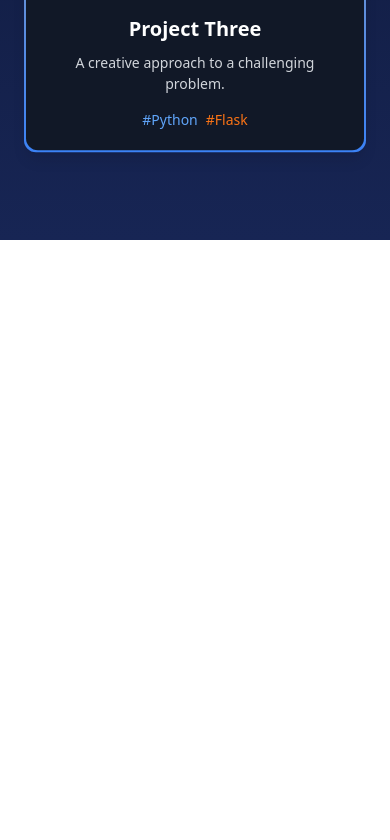
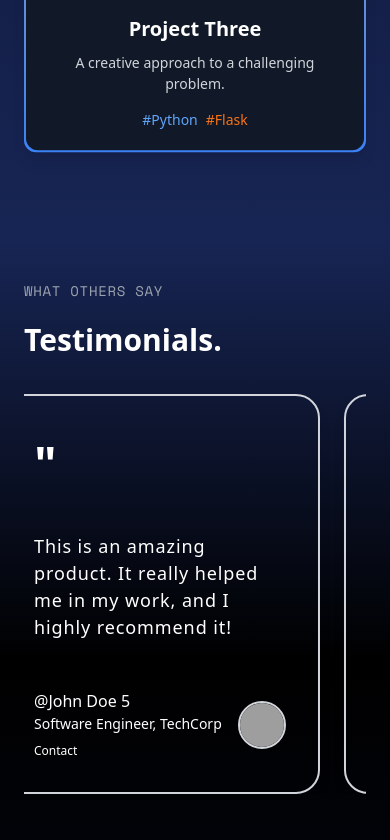
Before and after one commit to Im-Rik/Portfolio, a React (Vite) app: page / in a window 390 px wide. Shown: the part 6490-7330 px from the top of the page. Before the commit the page ends 6730 px from the top, so only its background shows below. Built offline with nearby package versions, Linux system fonts and the light colour scheme; no server answers; grey boxes are pictures that could not be loaded.

Commit message:
Feedbacks section implemented

```diff
--- a/src/App.jsx
+++ b/src/App.jsx
@@ -3,6 +3,7 @@ import Intro from './components/Intro';
 import About from './components/About';
 import Experience from './components/Experience'
 import Works from './components/Works'
+import Feedback from './components/Feedback'
 
 
 const App = () => (
@@ -11,6 +12,7 @@ const App = () => (
     <About />
     <Experience/>
     <Works/>
+    <Feedback/>
   </>
 )
 
--- /dev/null
+++ b/src/components/Feedback.jsx
@@ -0,0 +1,164 @@
+import React, { useEffect, useRef, useState } from "react";
+import { motion, useAnimation } from "framer-motion";
+
+const testimonials = [
+  {
+    name: "John Doe 1",
+    testimonial: "This is an amazing product. It really helped me in my work, and I highly recommend it!",
+    designation: "Software Engineer",
+    company: "TechCorp",
+    image: "https://randomuser.me/api/portraits/men/1.jpg",
+    link: "https://linkedin.com",
+  },
+  {
+    name: "Jane Smith 2",
+    testimonial: "I have been using this product for a few months now, and it has truly exceeded my expectations.",
+    designation: "Product Manager",
+    company: "InnovateX",
+    image: "https://randomuser.me/api/portraits/women/2.jpg",
+    link: "https://linkedin.com",
+  },
+  {
+    name: "John Doe 3",
+    testimonial: "This is an amazing product. It really helped me in my work, and I highly recommend it!",
+    designation: "Software Engineer",
+    company: "TechCorp",
+    image: "https://randomuser.me/api/portraits/men/1.jpg",
+    link: "https://linkedin.com",
+  },
+  {
+    name: "Jane Smith 4",
+    testimonial: "I have been using this product for a few months now, and it has truly exceeded my expectations.",
+    designation: "Product Manager",
+    company: "InnovateX",
+    image: "https://randomuser.me/api/portraits/women/2.jpg",
+    link: "https://linkedin.com",
+  },
+  {
+    name: "John Doe 5",
+    testimonial: "This is an amazing product. It really helped me in my work, and I highly recommend it!",
+    designation: "Software Engineer",
+    company: "TechCorp",
+    image: "https://randomuser.me/api/portraits/men/1.jpg",
+    link: "https://linkedin.com",
+  },
+  {
+    name: "Jane Smith 6",
+    testimonial: "I have been using this product for a few months now, and it has truly exceeded my expectations.",
+    designation: "Product Manager",
+    company: "InnovateX",
+    image: "https://randomuser.me/api/portraits/women/2.jpg",
+    link: "https://linkedin.com",
+  },
+];
+
+const FeedbackCard = ({ testimonial, name, designation, company, image, link }) => (
+  <div className="flex-shrink-0 w-[320px] h-[400px] bg-black-200 p-8 rounded-3xl border-2 border-gray-300 shadow-lg flex flex-col justify-between">
+    <p className="text-white font-black text-[48px]">"</p>
+    <p className="text-white tracking-wider text-[18px]">{testimonial}</p>
+    <div className="flex items-center justify-between gap-3 mt-4">
+      <div className="flex flex-col">
+        <p className="text-white font-medium text-[16px]">
+          <span className="blue-text-gradient">@</span>
+          {name}
+        </p>
+        <p className="text-secondary text-[14px]">
+          {designation}, {company}
+        </p>
+        <div
+          onClick={() => window.open(link, "_blank")}
+          className="text-secondary text-[12px] mt-2 hover:text-blue-500 cursor-pointer"
+        >
+          Contact
+        </div>
+      </div>
+      <img
+        src={image}
+        alt={name}
+        className="w-12 h-12 rounded-full object-cover border-2 border-gray-300"
+      />
+    </div>
+  </div>
+);
+
+const FeedbackCarousel = () => {
+    const animationControls = useAnimation();
+    const carouselRef = useRef(null);
+    const [currentOffset, setCurrentOffset] = useState(0);
+    const [isPaused, setIsPaused] = useState(false);
+
+
+    // Generate a larger array with repeated sets of the testimonials
+    const extendedTestimonials = Array.from(
+      { length: 5 }, // Repeat 5 times
+      () => testimonials
+    ).flat();
+
+    useEffect(() => {
+        const cardWidth = 320 + 24; // Card width (320px) + gap (24px)
+        const totalWidth = cardWidth * testimonials.length * 5;
+
+        const animateCarousel = async () => {
+          await animationControls.start({
+            x: `-${totalWidth}px`,
+            transition: { duration: 50, ease: "linear" },
+          });
+
+          // Reset position after animation ends
+          animationControls.set({ x: 0 });
+          animateCarousel(); // Restart the animation
+        };
+
+        animateCarousel();
+      }, [animationControls]);
+
+
+    return (
+      <div className="relative w-full overflow-hidden">
+        <motion.div
+          ref={carouselRef}
+          className="flex gap-6 flex-nowrap"
+          animate={animationControls}
+        >
+          {extendedTestimonials.map((testimonial, index) => (
+            <FeedbackCard key={index} {...testimonial} />
+          ))}
+        </motion.div>
+      </div>
+    );
+  };
+
+const Feedbacks = () => {
+  return (
+    <section className="relative w-full min-h-screen h-auto bg-gradient-to-b from-blue-950 via-black to-gray-950 text-white overflow-hidden">
+      <div className="relative max-w-7xl mx-auto px-6 sm:px-16 py-10">
+        <div>
+          <motion.div
+            initial="hidden"
+            animate="show"
+            variants={{
+              hidden: { opacity: 0, y: 50 },
+              show: { opacity: 1, y: 0, transition: { duration: 1 } },
+            }}
+            className="space-y-4"
+          >
+            <p className="sm:text-[18px] text-[14px] text-secondary uppercase tracking-wider text-gray-400 font-mono">
+              What others say
+            </p>
+            <h2 className="text-white font-black md:text-[60px] sm:text-[50px] xs:text-[40px] text-[30px]">
+              Testimonials.
+            </h2>
+          </motion.div>
+        </div>
+
+        <div className="mt-8">
+        <FeedbackCarousel />
+        </div>
+
+
+      </div>
+    </section>
+  );
+};
+
+export default Feedbacks;
```
